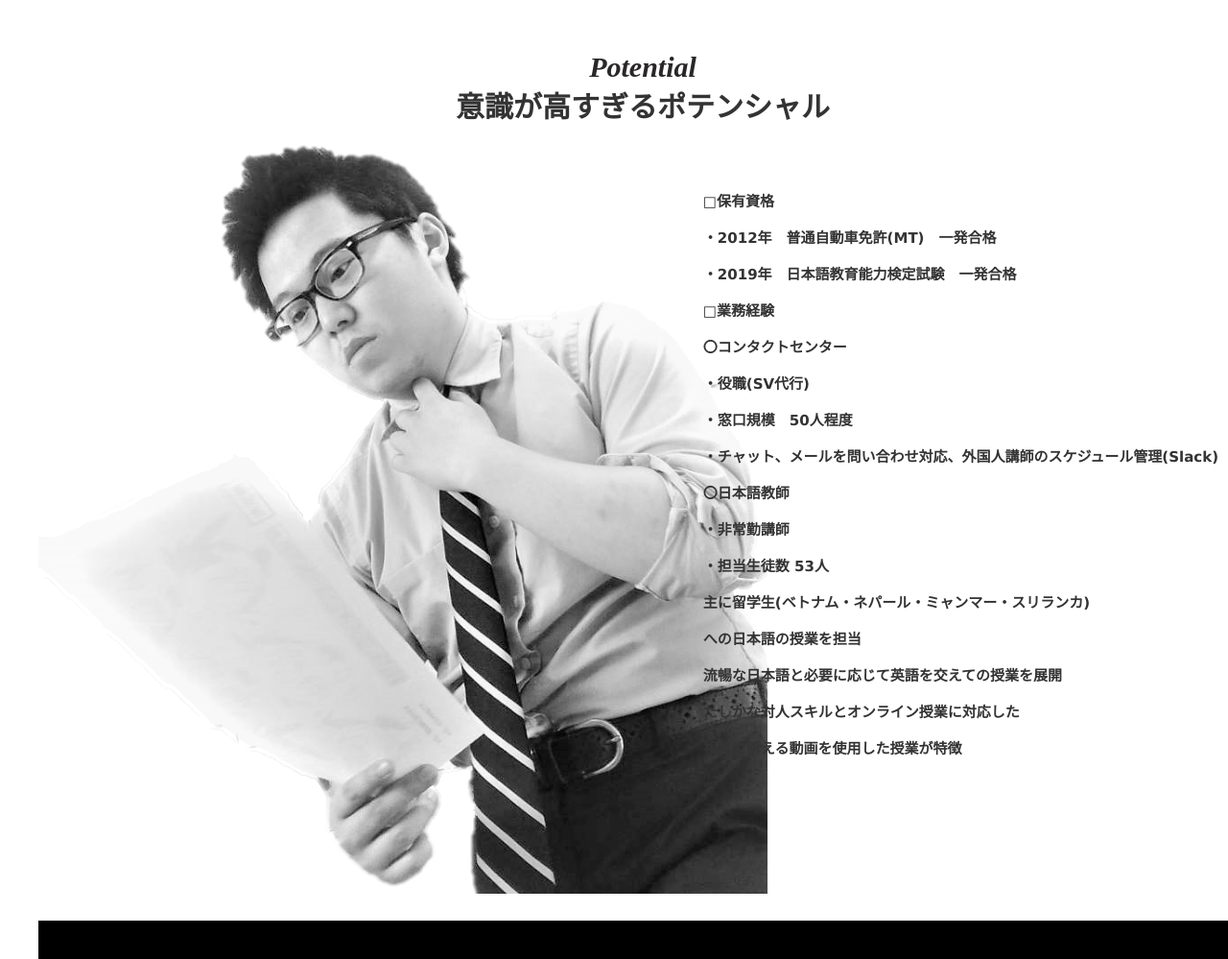
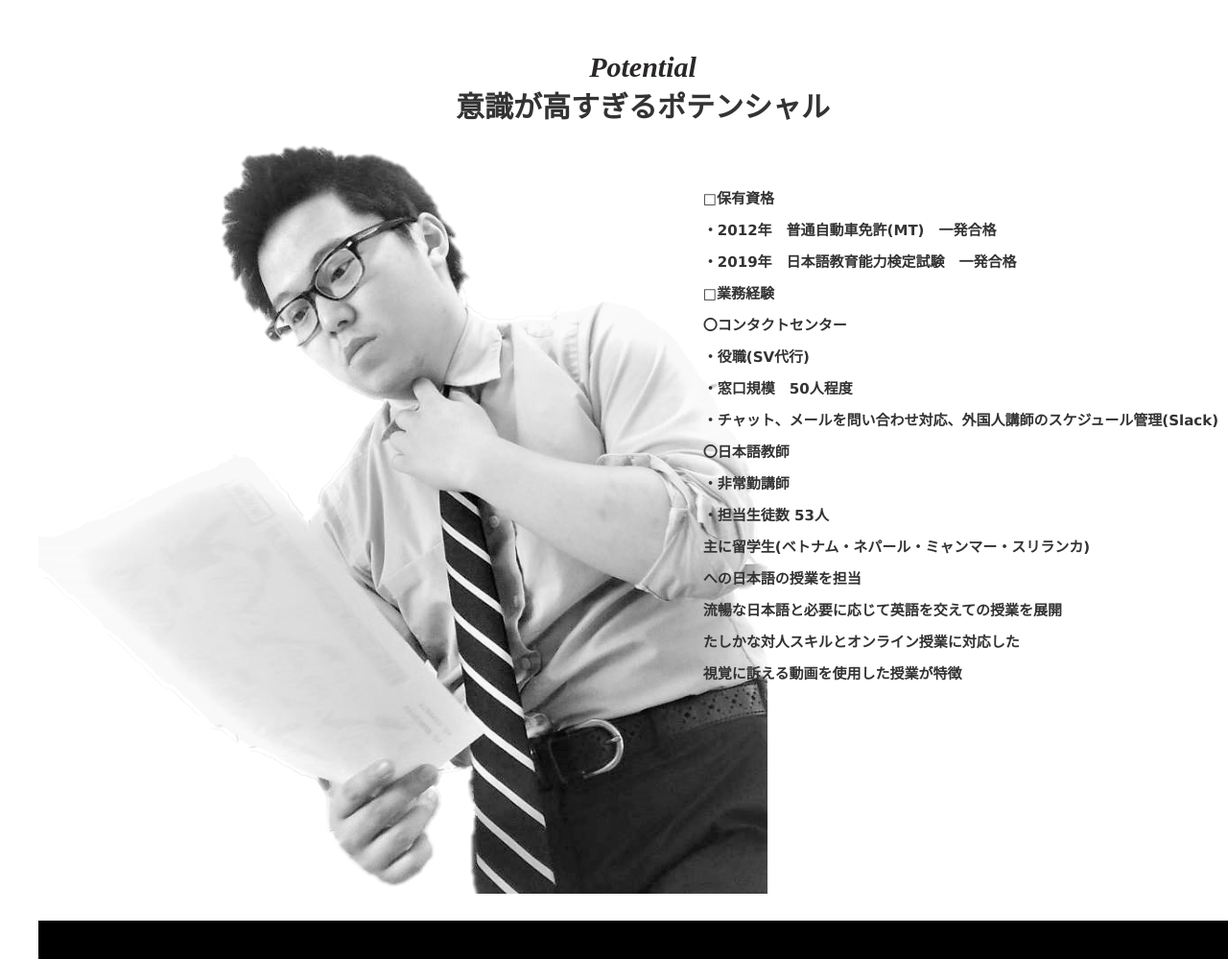
Before and after one commit to kmb686/high, a plain HTML site: page index.html in a window 1280 px wide. Shown: the part 1397-2396 px from the top of the page at 96% size. Drawn offline with Linux system fonts and the light colour scheme.

Commit message:
Update stylesheet.css

```diff
--- a/stylesheet.css
+++ b/stylesheet.css
@@ -320,7 +320,7 @@ main{
    position: relative;
    top: 60px;
    left: 470px;
-   line-height: 38px;
+   line-height: 33px;
    font-size: 15px;
    font-weight: bold;
 }
```
